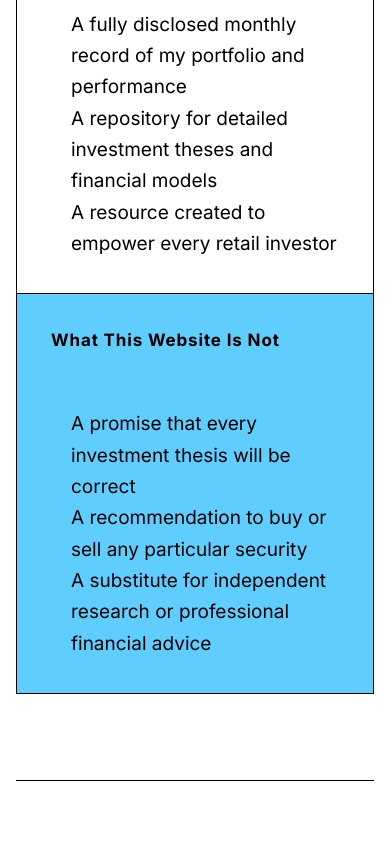
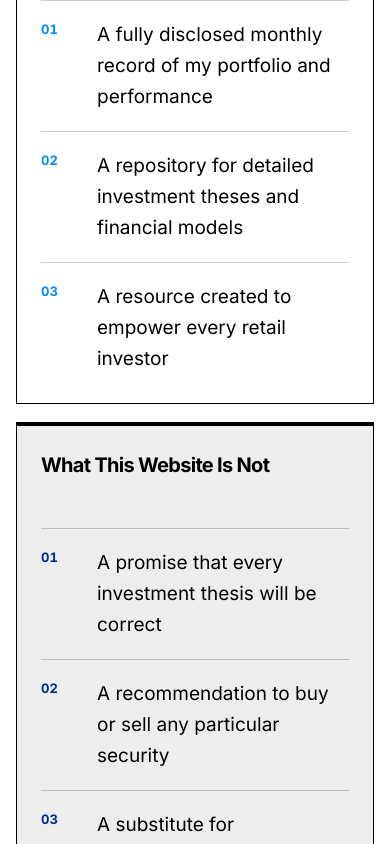
Before and after one commit to Tianyi0510/modern-fundamental-analyst, a Next.js app: page /about in a window 390 px wide. Shown: the part 7660-8504 px from the top of the page. Built offline with nearby package versions, Linux system fonts and the light colour scheme.

Commit message:
Refine about boundaries layout

```diff
--- a/app/(en)/about/page.tsx
+++ b/app/(en)/about/page.tsx
@@ -44,8 +44,8 @@ export default function AboutPage() {
     </section>
 
     <section className="about-boundaries shell">
-      <div><span>What This Website Is</span><ul><li>A fully disclosed monthly record of my portfolio and performance</li><li>A repository for detailed investment theses and financial models</li><li>A resource created to empower every retail investor</li></ul></div>
-      <div><span>What This Website Is Not</span><ul><li>A promise that every investment thesis will be correct</li><li>A recommendation to buy or sell any particular security</li><li>A substitute for independent research or professional financial advice</li></ul></div>
+      <article><h2>What This Website Is</h2><ol><li>A fully disclosed monthly record of my portfolio and performance</li><li>A repository for detailed investment theses and financial models</li><li>A resource created to empower every retail investor</li></ol></article>
+      <article><h2>What This Website Is Not</h2><ol><li>A promise that every investment thesis will be correct</li><li>A recommendation to buy or sell any particular security</li><li>A substitute for independent research or professional financial advice</li></ol></article>
     </section>
 
     <section className="about-closing shell">
--- a/app/globals.css
+++ b/app/globals.css
@@ -202,11 +202,15 @@ a { color: inherit; text-decoration: none; }
 .about-list { margin: 34px 0 42px; padding: 0; list-style: none; border-top: 1px solid var(--black); }
 .about-list li { padding: 15px 0; border-bottom: 1px solid var(--gray); display: grid; grid-template-columns: 24px 1fr; gap: 12px; }
 .about-list li::before { content: "↗"; color: var(--medium-blue); }
-.about-boundaries { margin-top: 112px; margin-bottom: 112px; display: grid; grid-template-columns: 1fr 1fr; gap: 1px; background: var(--black); border: 1px solid var(--black); }
-.about-boundaries > div { min-height: 420px; padding: 34px; background: var(--white); }
-.about-boundaries > div:last-child { background: var(--light-blue); }
-.about-boundaries ul { margin: 86px 0 0; padding-left: 20px; }
-.about-boundaries > div > p:first-of-type { margin-top: 86px; }
+.about-boundaries { margin-top: 112px; margin-bottom: 112px; display: grid; grid-template-columns: 1fr 1fr; gap: 24px; }
+.about-boundaries > article { min-height: 430px; padding: 36px; background: var(--white); border: 1px solid var(--black); border-top: 4px solid var(--medium-blue); display: flex; flex-direction: column; }
+.about-boundaries > article:last-child { background: var(--gray); border-top-color: var(--black); }
+.about-boundaries h2 { max-width: 420px; margin: 0; }
+.about-boundaries ol { margin: auto 0 0; padding: 0; list-style: none; counter-reset: boundary-item; }
+.about-boundaries li { counter-increment: boundary-item; display: grid; grid-template-columns: 42px 1fr; gap: 14px; padding: 18px 0; border-top: 1px solid rgba(0,0,0,.2); }
+.about-boundaries li:last-child { padding-bottom: 0; }
+.about-boundaries li::before { content: "0" counter(boundary-item); color: var(--medium-blue); font-family: var(--font-inter), var(--font-ui), sans-serif; font-size: var(--type-caption); line-height: 1.6; font-weight: var(--weight-bold); font-variant-numeric: tabular-nums; }
+.about-boundaries > article:last-child li::before { color: var(--dark-blue); }
 .about-closing { padding: 118px 0 140px; border-top: 1px solid var(--black); display: grid; grid-template-columns: 1fr 1.2fr; gap: 80px; }
 .about-closing > .eyebrow { grid-column: 1 / -1; }
 .about-closing > div { color: rgba(0,0,0,.68); }
@@ -398,7 +402,7 @@ a { color: inherit; text-decoration: none; }
 
 .rich-copy,
 .about-copy,
-.about-boundaries ul,
+.about-boundaries ol,
 .about-closing > div,
 .article-body,
 .methodology div,
@@ -413,7 +417,6 @@ a { color: inherit; text-decoration: none; }
 .memo-card p,
 .memo-index-row p,
 .principles p,
-.about-boundaries p,
 .portfolio-holdings-heading p,
 .portfolio-source-note,
 .return-row span:nth-child(3),
@@ -430,7 +433,6 @@ a { color: inherit; text-decoration: none; }
 .metric span,
 .allocation-card > span,
 .about-section-heading > span,
-.about-boundaries > div > span,
 .portfolio-kpis span,
 .portfolio-allocation span,
 .portfolio-holdings-heading span,
@@ -545,6 +547,14 @@ a { color: inherit; text-decoration: none; }
   text-transform: capitalize;
 }
 
+.about-boundaries h2 {
+  font-size: var(--type-title-bold);
+  line-height: var(--leading-heading);
+  font-weight: var(--weight-bold);
+  letter-spacing: var(--tracking-heading);
+  text-transform: capitalize;
+}
+
 .holding-row b {
   font-family: var(--font-inter), var(--font-ui), sans-serif;
   font-size: var(--type-data-row);
@@ -628,7 +638,6 @@ a { color: inherit; text-decoration: none; }
 .portfolio-page .page-hero .eyebrow,
 .performance-page .page-hero .eyebrow,
 .about-page .about-section-heading > span,
-.about-page .about-boundaries > div > span,
 .about-page .about-closing > .eyebrow,
 .portfolio-page .portfolio-kpis span,
 .portfolio-page .portfolio-allocation span,
@@ -678,6 +687,7 @@ a { color: inherit; text-decoration: none; }
 [lang="zh-Hant-TW"] .two-column h2,
 [lang="zh-Hant-TW"] .methodology h2,
 [lang="zh-Hant-TW"] .about-section-heading h2,
+[lang="zh-Hant-TW"] .about-boundaries h2,
 [lang="zh-Hant-TW"] .about-closing h2,
 [lang="zh-Hant-TW"] .portfolio-holdings-heading h2,
 [lang="zh-CN"] .hero-bottom > p,
@@ -692,12 +702,15 @@ a { color: inherit; text-decoration: none; }
 [lang="zh-CN"] .two-column h2,
 [lang="zh-CN"] .methodology h2,
 [lang="zh-CN"] .about-section-heading h2,
+[lang="zh-CN"] .about-boundaries h2,
 [lang="zh-CN"] .about-closing h2,
 [lang="zh-CN"] .portfolio-holdings-heading h2 { letter-spacing: 0; }
 [lang="zh-Hant-TW"] .about-section-heading h2,
+[lang="zh-Hant-TW"] .about-boundaries h2,
 [lang="zh-Hant-TW"] .about-closing h2,
 [lang="zh-Hant-TW"] .portfolio-holdings-heading h2,
 [lang="zh-CN"] .about-section-heading h2,
+[lang="zh-CN"] .about-boundaries h2,
 [lang="zh-CN"] .about-closing h2,
 [lang="zh-CN"] .portfolio-holdings-heading h2 { line-height: 1.08; }
 
@@ -779,9 +792,9 @@ a { color: inherit; text-decoration: none; }
   .memo-grid, .principles { grid-template-columns: 1fr; }
   .about-section, .about-boundaries, .about-closing { grid-template-columns: 1fr; }
   .about-section { padding: 86px 0; gap: 48px; }
-  .about-boundaries { margin: 86px auto; }
-  .about-boundaries > div { min-height: 0; }
-  .about-boundaries ul, .about-boundaries > div > p:first-of-type { margin-top: 56px; }
+  .about-boundaries { margin: 86px auto; gap: 18px; }
+  .about-boundaries > article { min-height: 0; padding: 28px 24px; }
+  .about-boundaries ol { margin-top: 52px; }
   .about-closing { padding: 90px 0 110px; gap: 42px; }
   .memo-card { min-height: 410px; }
   .cta { grid-template-columns: 1fr; gap: 44px; }
--- a/app/zh-cn/about/page.tsx
+++ b/app/zh-cn/about/page.tsx
@@ -25,7 +25,7 @@ export default function AboutPageZhCn() {
 
     <section className="about-section shell"><div className="about-section-heading"><span>06 · 背景</span><h2>以好奇心、同理心与持续学习成长</h2></div><div className="about-copy"><p>我即将进入罗格斯大学新布朗斯维克分校荣誉学院，计划双主修金融与商业分析及信息技术，并考虑辅修哲学或音乐。</p><p>我倡导以好奇心、同理心与持续学习为基础的“learn-it-all”成长思维。我不期待自己一开始就拥有所有答案，而是希望提出更好的问题、倾听不同观点、接受反馈，并持续提升知识与能力。</p><p>这种思维也塑造了我的投资方式。当证据挑战既有观点时，我宁愿重新检视并修正投资论点，也不会只为了维持一致而捍卫先前的结论。</p></div></section>
 
-    <section className="about-boundaries shell"><div><span>这个网站是</span><ul><li>每月完整披露的投资组合与业绩记录</li><li>详细投资论点与财务模型的资料库</li><li>为帮助每一位个人投资者而建立的资源</li></ul></div><div><span>这个网站不是</span><ul><li>对每项投资论点都会正确的承诺</li><li>买入或卖出任何特定证券的建议</li><li>独立研究或专业财务建议的替代品</li></ul></div></section>
+    <section className="about-boundaries shell"><article><h2>这个网站是</h2><ol><li>每月完整披露的投资组合与业绩记录</li><li>详细投资论点与财务模型的资料库</li><li>为帮助每一位个人投资者而建立的资源</li></ol></article><article><h2>这个网站不是</h2><ol><li>对每项投资论点都会正确的承诺</li><li>买入或卖出任何特定证券的建议</li><li>独立研究或专业财务建议的替代品</li></ol></article></section>
 
     <section className="about-closing shell"><p className="eyebrow"><span /> 结语</p><h2>公开学习，独立思考，持续进步</h2><div><p>我相信公开学习、透明投资，并帮助他人独立思考。</p><p>我不期待自己拥有所有答案。我希望保持好奇、以同理心面对不同观点、清楚说明自己的假设，并在证据改变时修正结论。</p><p>Modern Fundamental Analyst 保存我每项投资决策背后的推理，并以结果衡量这些决策。通过每月披露投资组合与业绩、发布详细投资论点与透明的估值方法，我希望建立更严谨的投资流程，同时帮助每一位个人投资者发展自己的判断。</p><p>更详细的法律与方法信息，请参阅<Link href="/zh-cn/disclaimer">免责声明</Link>与<Link href="/zh-cn/performance">业绩</Link>页面。</p></div></section>
     <SiteFooter locale="zh-cn" />
--- a/app/zh-tw/about/page.tsx
+++ b/app/zh-tw/about/page.tsx
@@ -44,8 +44,8 @@ export default function AboutPageZhTw() {
     </section>
 
     <section className="about-boundaries shell">
-      <div><span>這個網站是</span><ul><li>每月完整揭露的投資組合與績效紀錄</li><li>詳細投資論點與財務模型的資料庫</li><li>為幫助每一位個人投資者而建立的資源</li></ul></div>
-      <div><span>這個網站不是</span><ul><li>對每項投資論點都會正確的承諾</li><li>買入或賣出任何特定證券的建議</li><li>獨立研究或專業財務建議的替代品</li></ul></div>
+      <article><h2>這個網站是</h2><ol><li>每月完整揭露的投資組合與績效紀錄</li><li>詳細投資論點與財務模型的資料庫</li><li>為幫助每一位個人投資者而建立的資源</li></ol></article>
+      <article><h2>這個網站不是</h2><ol><li>對每項投資論點都會正確的承諾</li><li>買入或賣出任何特定證券的建議</li><li>獨立研究或專業財務建議的替代品</li></ol></article>
     </section>
 
     <section className="about-closing shell">
```
